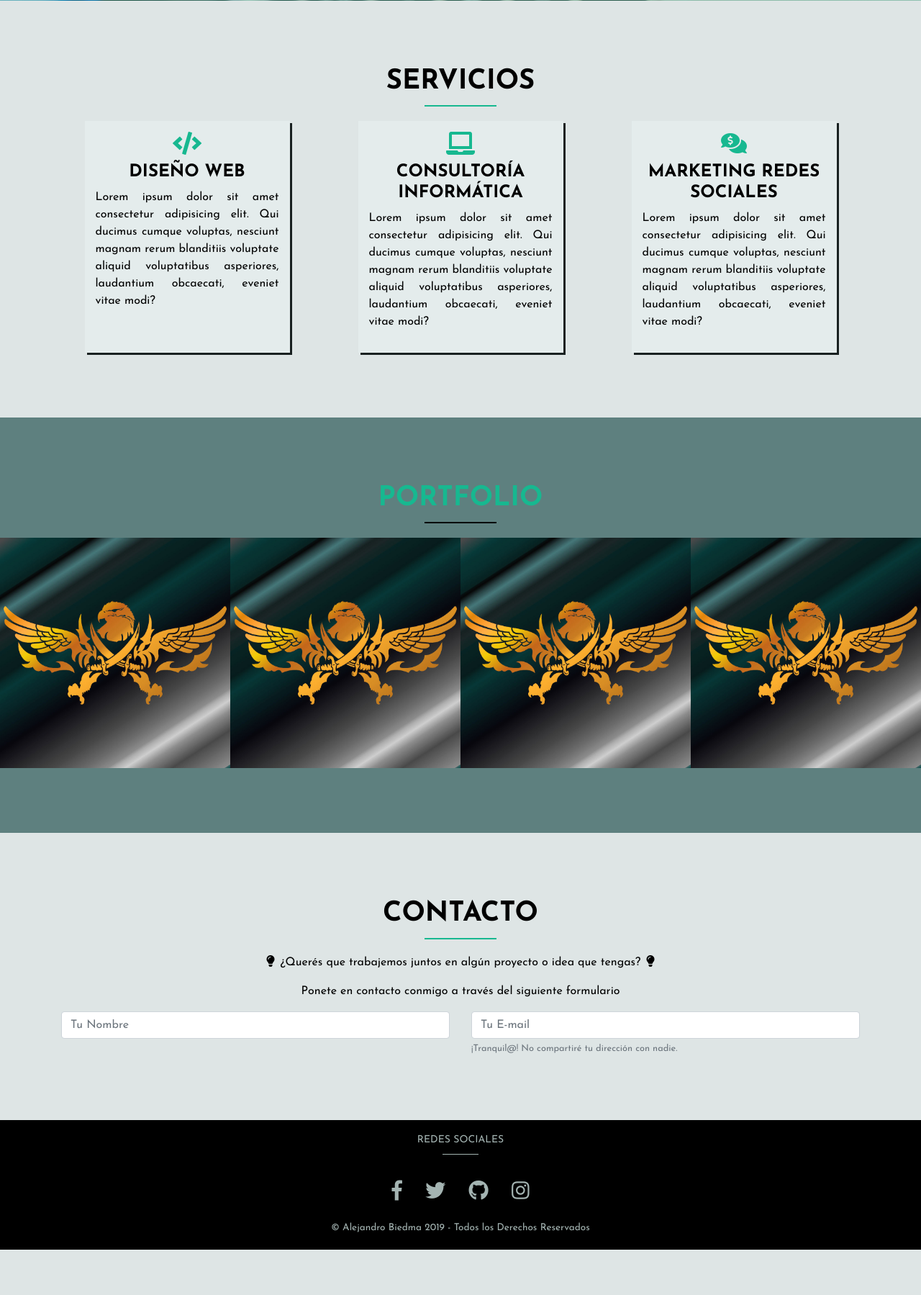
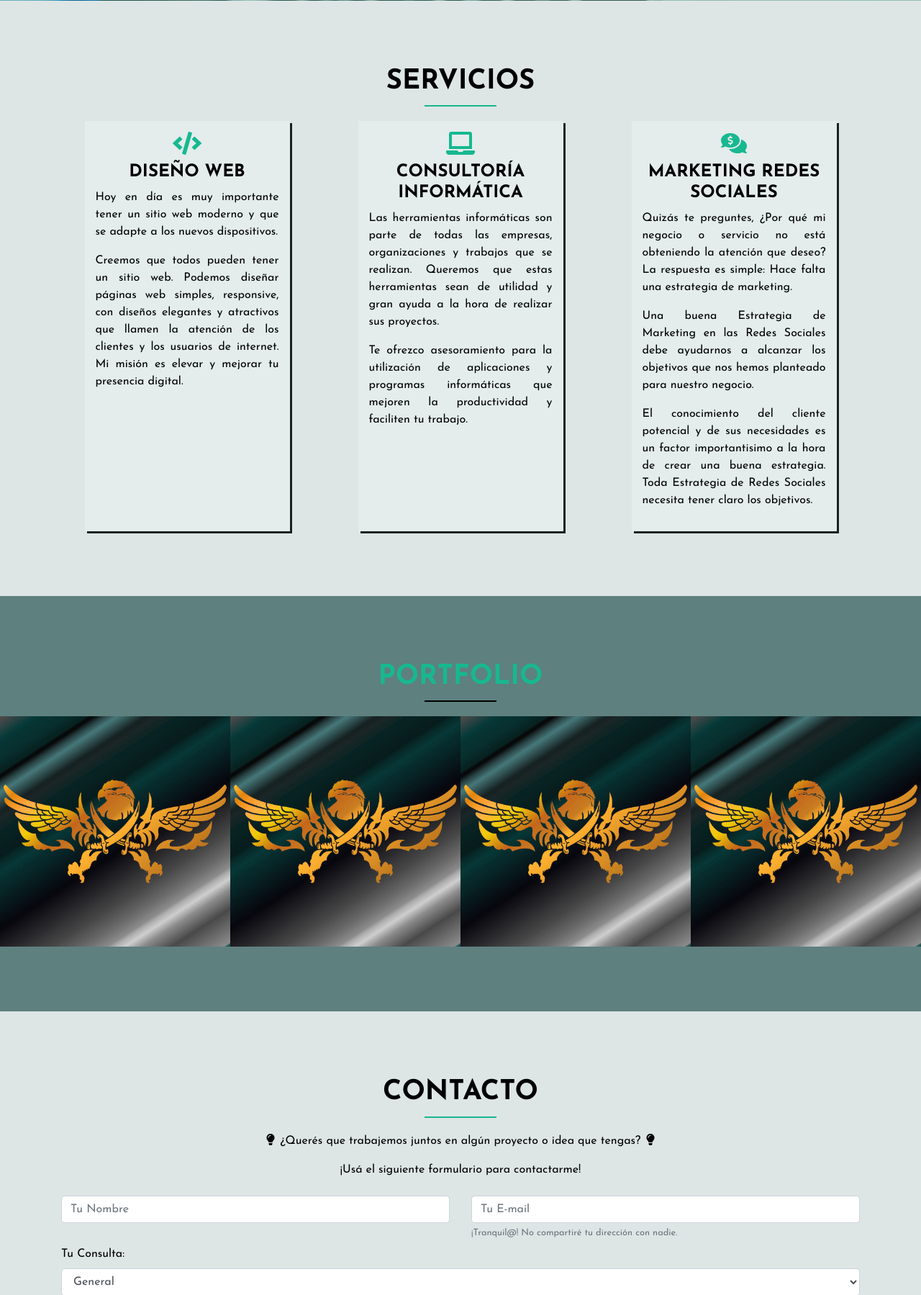
Before and after one commit to nabiedma/web-personal, a PHP site: page / in a window 1280 px wide. Shown: the part 1807-3606 px from the top of the page at 72% size. Before the commit the page ends 3543 px from the top, so only its background shows below. Run offline with PHP 8.4, Linux system fonts and the light colour scheme.

Commit message:
Se finalizó el diseño de form de contacto. Se añadio js al logo-img

```diff
--- a/css/style.css
+++ b/css/style.css
@@ -37,6 +37,7 @@ h2:after {
 nav img {
     width: auto;
     height: 40px;
+    transition: all 0.5s;
 }
 
 nav {
@@ -91,6 +92,12 @@ nav li a:hover, nav li a:active {
 
 .scrolled {
     background-color: rgba(0,0,0,0.8);
+    transition: all 0.5s;
+}
+
+.logo-image {
+    width: auto;
+    height: 50px;
     transition: all 0.5s;
 }
 
--- a/index.html
+++ b/index.html
@@ -31,7 +31,7 @@
       <nav class="navbar navbar-expand-md fixed-top" id="myNavbar">
         <div class="container">
           <a class="navbar-brand" href="#">
-            <img src="img/logo.png" class="logo-image" alt="Alejandro Biedma" height="40">
+            <img src="img/logo.png" class="" alt="Alejandro Biedma">
           </a>
 
           <button class="navbar-toggler custom-toggler" type="button" data-toggle="collapse" data-target="#navbar" aria-controls="navbar" aria-expanded="false" aria-label="Navegacion">
@@ -88,6 +88,10 @@
               Me encanta diseñar y programar sitios web. Creo firmemente que en la actualidad una página web es obligatoria para
               todos. Desde un humorista, un chef, una empresa de transporte o incluso una organización multinacional
             </p>
+            <p class="text-justify text-aboutme">
+                Mi objetivo es generar o mejorar tu presencia digital y ayudarte a construir bases sólidas con las cuales lograr
+                más visitas, más clientes, más oportunidades y una comunicación digital que de resultados positivos.
+            </p>
           </div>
         </div>
       </div>
@@ -113,24 +117,37 @@
             <i class="fas fa-code"></i>
             <h3 class="servicio-title text-center">Diseño Web</h3>
             <p class="servicio-text text-justify">
-              Lorem ipsum dolor sit amet consectetur adipisicing elit. Qui ducimus cumque voluptas, nesciunt magnam rerum blanditiis voluptate aliquid voluptatibus
-              asperiores, laudantium obcaecati, eveniet vitae modi?
+              Hoy en día es muy importante tener un sitio web moderno y que se adapte a los nuevos dispositivos.
+            </p>
+            <p class="servicio-text text-justify">
+              Creemos que todos pueden tener un sitio web. Podemos diseñar páginas web simples, responsive, con diseños elegantes y atractivos que llamen la atención de los
+              clientes y los usuarios de internet. Mi misión es elevar y mejorar tu presencia digital.
             </p>
           </div>
           <div class="col-3 servicio">
             <i class="fas fa-laptop"></i>
             <h3 class="servicio-title text-center">Consultoría Informática</h3>
               <p class="servicio-text text-justify">
-                  Lorem ipsum dolor sit amet consectetur adipisicing elit. Qui ducimus cumque voluptas, nesciunt magnam rerum blanditiis voluptate aliquid voluptatibus
-                  asperiores, laudantium obcaecati, eveniet vitae modi?
+                Las herramientas informáticas son parte de todas las empresas, organizaciones y trabajos que se realizan. Queremos que estas herramientas sean de utilidad
+                y gran ayuda a la hora de realizar sus proyectos.
+              </p>
+              <p class="servicio-text text-justify">
+                Te ofrezco asesoramiento para la utilización de aplicaciones y programas informáticas que mejoren la productividad y faciliten tu trabajo.
               </p>
             </div>
             <div class="col-3 servicio">
               <i class="fas fa-comments-dollar"></i>
               <h3 class="servicio-title text-center">Marketing Redes Sociales</h3>
                 <p class="servicio-text text-justify">
-                    Lorem ipsum dolor sit amet consectetur adipisicing elit. Qui ducimus cumque voluptas, nesciunt magnam rerum blanditiis voluptate aliquid voluptatibus
-                    asperiores, laudantium obcaecati, eveniet vitae modi?
+                  Quizás te preguntes, ¿Por qué mi negocio o servicio no está obteniendo la atención que deseo? La respuesta es simple: Hace falta una estrategia
+                  de marketing.
+                </p>
+                <p class="servicio-text text-justify">
+                  Una buena Estrategia de Marketing en las Redes Sociales debe ayudarnos a alcanzar los objetivos que nos hemos planteado para nuestro negocio.
+                </p>
+                <p class="servicio-text text-justify">
+                  El conocimiento del cliente potencial y de sus necesidades es un factor importantisimo a la hora de crear una buena estrategia. Toda Estrategia de
+                  Redes Sociales necesita tener claro los objetivos.
                 </p>
               </div>
         </div>
@@ -177,7 +194,7 @@
         <div class="row">
           <div class="col">
             <p class="text-center"><i class="fas fa-lightbulb mr-2"></i>¿Querés que trabajemos juntos en algún proyecto o idea que tengas?<i class="fas fa-lightbulb ml-2"></i></p>
-            <p class="text-center">Ponete en contacto conmigo a través del siguiente formulario</p>
+            <p class="text-center">¡Usá el siguiente formulario para contactarme!</p>
           </div>
         </div>
         <div class="row">
@@ -185,23 +202,39 @@
             <!-- FORMULARIO DE CONTACTO -->
             <form method="post">
               <div class="row">
-                <div class="col">
-                  <input type="text" class="form-control" placeholder="Tu Nombre">
+                <div class="col-12 col-md-6 pt-2">
+                  <input type="text" class="form-control" name="formNombre" id="formNombre" placeholder="Tu Nombre">
                 </div>
-                <div class="col">
-                  <input type="email" class="form-control" placeholder="Tu E-mail">
+                <div class="col-12 col-md-6 pt-2">
+                  <input type="email" class="form-control" name="formMail" id="formMail" placeholder="Tu E-mail">
                   <small id="emailHelp" class="form-text text-muted">¡Tranquil@! No compartiré tu dirección con nadie.</small>
                 </div>
-                </div>
-                <div class="row">
+              </div>
+              <div class="row">
+                  <div class="col pt-2">
+                    <label for="formConsulta">Tu Consulta:</label>
+                    <select class="form-control" name="formConsulta" id="formConsulta">
+                      <option value="general">General</option>
+                      <option value="contrataciones">Diseño Web</option>
+                      <option value="publicidad">Consultoría</option>
+                      <option value="otro">Marketing Redes Sociales</option>
+                      <option value="otro">Otra</option>
+                    </select>
+                  </div>
+              </div>
+              <div class="row">
+                  <div class="col pt-2">
+                    <textarea class="form-control" style="max-height:300px; min-height:100px;" placeholder="Tu Mensaje" name="formMensaje" id="formMensaje" rows="5"></textarea>
+                  </div>
+              </div>
+              <div class="row">
                   <div class="col">
-
+                    <input type="submit" name="submit" class="btn btn-info float-right mt-3" value="Enviar">
                   </div>
-                </div>
               </div>
             </form>
+          </div>
             <!-- FIN de FORMULARIO DE CONTACTO -->
-          </div>
         </div>
       </div>
     </section>
--- a/js/custom.js
+++ b/js/custom.js
@@ -1,3 +1,4 @@
 $(window).scroll(function(){
     $('nav').toggleClass('scrolled', $(this).scrollTop() > 100)
+    $('nav img').toggleClass('logo-image', $(this).scrollTop() > 100)
 });
```
